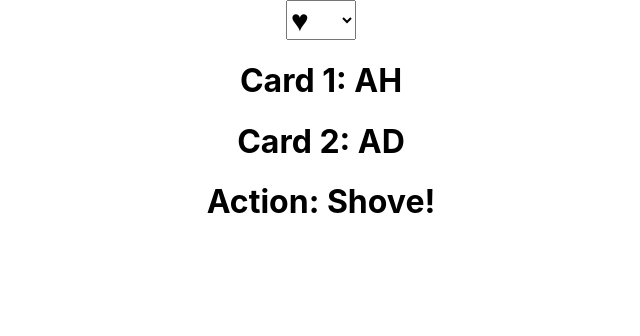
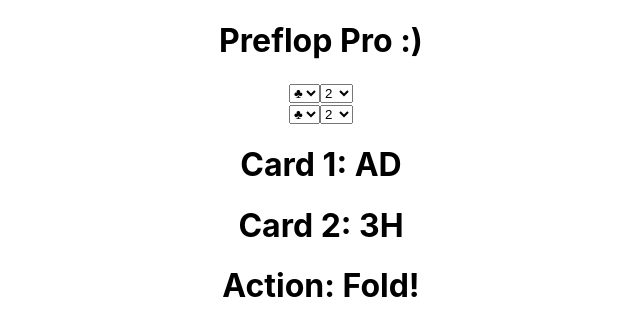
Before and after one commit to 397-f21/preflop-pro, a React (Create React App) app: page / in a window 1280 px wide. Shown: the top 336 px of the page, without its empty margins (319-959 px from the left). Built offline with nearby package versions, Linux system fonts and the light colour scheme.

Commit message:
we can change cards now

```diff
--- a/src/App.js
+++ b/src/App.js
@@ -1,4 +1,5 @@
 import logo from './logo.svg';
+import React, { useState } from 'react';
 import './App.css';
 
 const valToIndex = {
@@ -17,25 +18,27 @@ const valToIndex = {
   '2': 12
 }
 
+// https://www.mypokercoaching.com/push-fold-chart/
+// Shove - No Ante - 10 BB - Hi-Jack
 const handChart = [
-  [1, 0, 0, 0, 0, 0, 0, 0, 0, 0, 0, 0, 0],
-  [0, 0, 0, 0, 0, 0, 0, 0, 0, 0, 0, 0, 0],
-  [0, 0, 0, 0, 0, 0, 0, 0, 0, 0, 0, 0, 0],
-  [0, 0, 0, 0, 0, 0, 0, 0, 0, 0, 0, 0, 0],
-  [0, 0, 0, 0, 0, 0, 0, 0, 0, 0, 0, 0, 0],
-  [0, 0, 0, 0, 0, 1, 0, 0, 0, 0, 0, 0, 0],
-  [0, 0, 0, 0, 0, 0, 1, 0, 0, 0, 0, 0, 0],
-  [0, 0, 0, 0, 0, 0, 0, 0, 0, 0, 0, 0, 0],
-  [0, 0, 0, 0, 0, 0, 0, 0, 0, 0, 0, 0, 0],
-  [0, 0, 0, 0, 0, 0, 0, 0, 0, 0, 0, 0, 0],
-  [0, 0, 0, 0, 0, 0, 0, 0, 0, 0, 0, 0, 0],
-  [0, 0, 0, 0, 0, 0, 0, 0, 0, 0, 0, 0, 0],
-  [0, 0, 0, 0, 0, 0, 0, 0, 0, 0, 0, 0, 0]
+	[1, 1, 1, 1, 1, 1, 1, 1, 1, 1, 1, 1, 0],
+	[1, 1, 1, 1, 1, 1, 0, 0, 0, 0, 0, 0, 0],
+	[1, 1, 1, 1, 1, 1, 0, 0, 0, 0, 0, 0, 0],
+	[1, 1, 1, 1, 1, 1, 0, 0, 0, 0, 0, 0, 0],
+	[1, 0, 0, 0, 1, 1, 1, 0, 0, 0, 0, 0, 0],
+	[1, 0, 0, 0, 0, 1, 1, 0, 0, 0, 0, 0, 0],
+	[0, 0, 0, 0, 0, 0, 1, 0, 0, 0, 0, 0, 0],
+	[0, 0, 0, 0, 0, 0, 0, 1, 0, 0, 0, 0, 0],
+	[0, 0, 0, 0, 0, 0, 0, 0, 1, 0, 0, 0, 0],
+	[0, 0, 0, 0, 0, 0, 0, 0, 0, 1, 0, 0, 0],
+	[0, 0, 0, 0, 0, 0, 0, 0, 0, 0, 1, 0, 0],
+	[0, 0, 0, 0, 0, 0, 0, 0, 0, 0, 0, 1, 0],
+	[0, 0, 0, 0, 0, 0, 0, 0, 0, 0, 0, 0, 1]
 ];
 
-const userHand = {
-  "card1": { "value": 'A', "suit": 'H' },
-  "card2": { "value": 'A', "suit": 'D' }
+const defaultUserHand = {
+  "card1": { "value": 'A', "suit": 'D' },
+  "card2": { "value": '3', "suit": 'H' }
 }
 
 const handToDecision = (hand) => {
@@ -52,18 +55,17 @@ const handToDecision = (hand) => {
   return "Fold";
 }
 
-const SuitDropDown = () => (
-  <select id="suit-input">
-    <option value="heart">&hearts;</option>
-    <option value="diamond">&#9830;</option>
-    <option value="spade">&#9824;</option>
-    <option value="club">&#9827;</option>
+const SuitDropDown = ({setUserHand, cardNum, userHand}) => (
+  <select id={"suit-input-"+cardNum} onChange = {(e) => setSuit(e.target.value, userHand, setUserHand, cardNum)}>
+    <option value="C">&#9827;</option>
+    <option value="D">&#9830;</option>
+    <option value="H">&hearts;</option>
+    <option value="S">&#9824;</option>
   </select>
 )
 
-const RankDropDown = () => (
-  <select id="suit-input">
-    <option value="A">A</option>
+const RankDropDown = ({setUserHand, cardNum, userHand}) => (
+  <select id={"rank-input-"+cardNum} onChange = {(e) => setRank(e.target.value, userHand, setUserHand, cardNum)}>
     <option value="2">2</option>
     <option value="3">3</option>
     <option value="4">4</option>
@@ -75,13 +77,41 @@ const RankDropDown = () => (
     <option value="J">J</option>
     <option value="Q">Q</option>
     <option value="K">K</option>
+    <option value="A">A</option>
   </select>
 )
 
+const CardArea = ({setUserHand, cardNum, userHand}) => (
+	<div>
+		<SuitDropDown setUserHand = {setUserHand} cardNum = {cardNum} userHand = {userHand} />
+		<RankDropDown setUserHand = {setUserHand} cardNum = {cardNum} userHand = {userHand} />
+	</div>
+);
+
+const setRank = (val, userHand, setUserHand, cardNum) => {
+  if (cardNum === 1) {
+    setUserHand({"card1": {"value": val, "suit": userHand.card1.suit}, "card2": userHand.card2})
+  } else {
+    setUserHand({"card2": {"value": val, "suit": userHand.card2.suit}, "card1": userHand.card1})
+  }
+}
+
+const setSuit = (suit, userHand, setUserHand, cardNum) => {
+  if (cardNum === 1) {
+    setUserHand({"card1": {"value": userHand.card1.value, "suit": suit}, "card2": userHand.card2})
+  } else {
+    setUserHand({"card2": {"value": userHand.card2.value, "suit": suit}, "card1": userHand.card1})
+  }
+}
+
+
 const App = () => {
+  const [userHand, setUserHand] = useState(defaultUserHand);
   return (
     <div className="App">
-      <SuitDropDown />
+	    <h1>Preflop Pro :)</h1>
+      <CardArea setUserHand = {setUserHand} cardNum={1} userHand = {userHand}/>
+	    <CardArea setUserHand = {setUserHand} cardNum={2} userHand = {userHand}/>
       <h1>Card 1: {userHand.card1.value}{userHand.card1.suit}</h1>
       <h1>Card 2: {userHand.card2.value}{userHand.card2.suit}</h1>
       <h1>Action: {handToDecision(userHand)}!</h1>
@@ -89,4 +119,5 @@ const App = () => {
   );
 }
 
+
 export default App;
```
